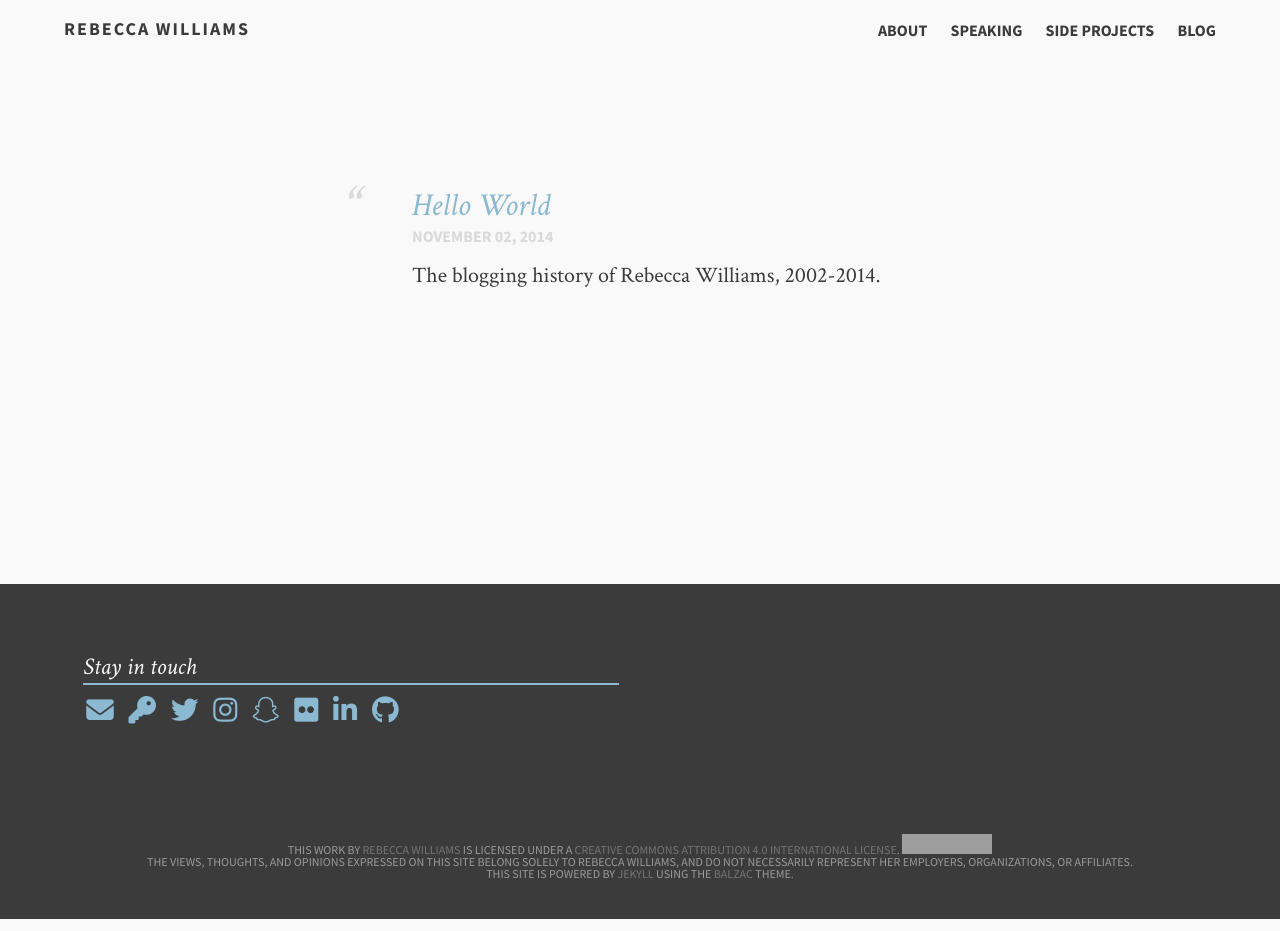
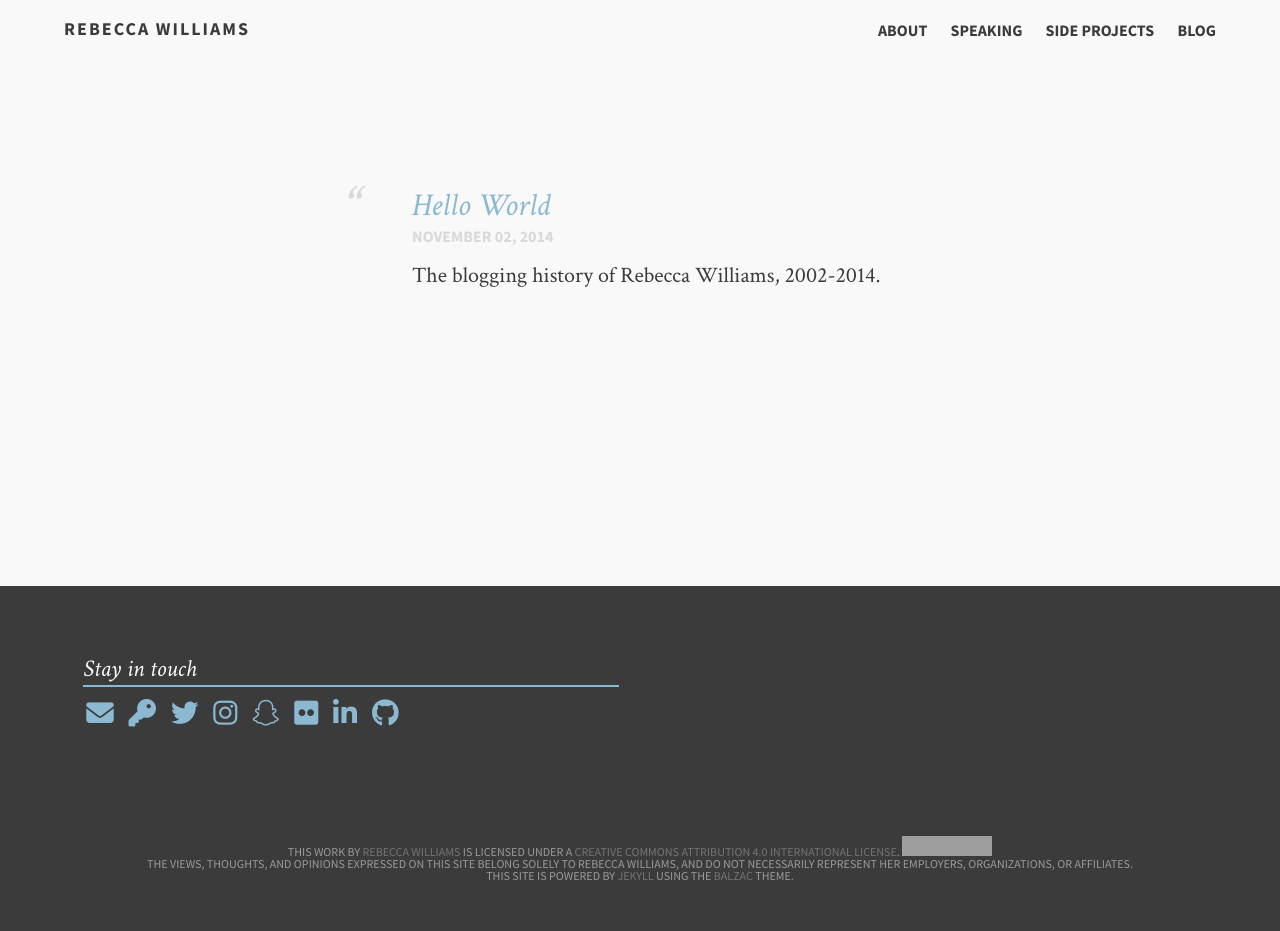
Before and after one commit to rebeccawilliams/rebeccawilliams.us, a Jekyll site: the page built from index.md, in a window 1280 px wide. Built offline with Jekyll 4.4.1, drawn with Linux system fonts in a browser that asks for light colours; nearby versions of some CDN libraries; grey boxes are pictures that could not be loaded.

Commit message:
Update _variables.scss

```diff
--- a/_sass/_variables.scss
+++ b/_sass/_variables.scss
@@ -53,7 +53,7 @@ $lh: 33px;
 $lhsmall: 24px;
 
 // Sizing
-$footerHeight: 335px;
+$footerHeight: 345px;
 
 // Griddit
 
```
